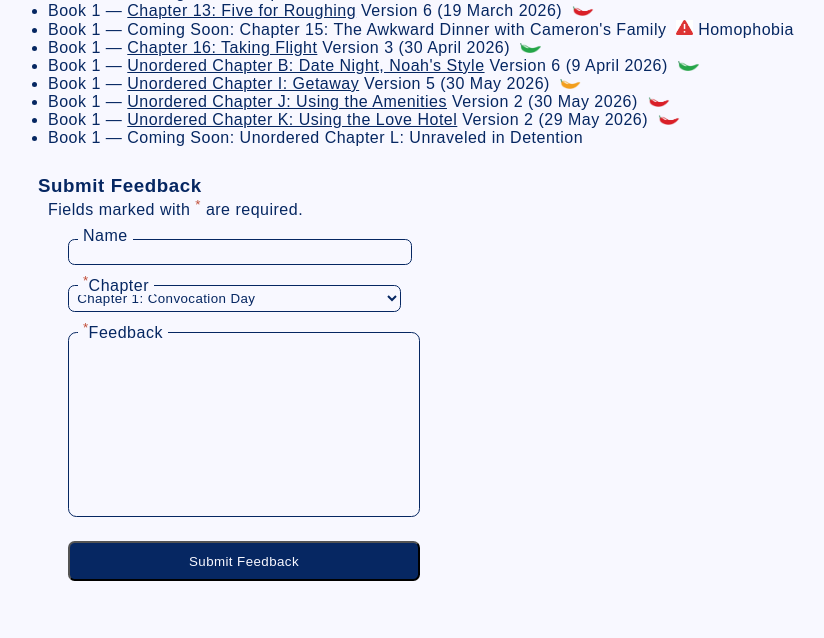
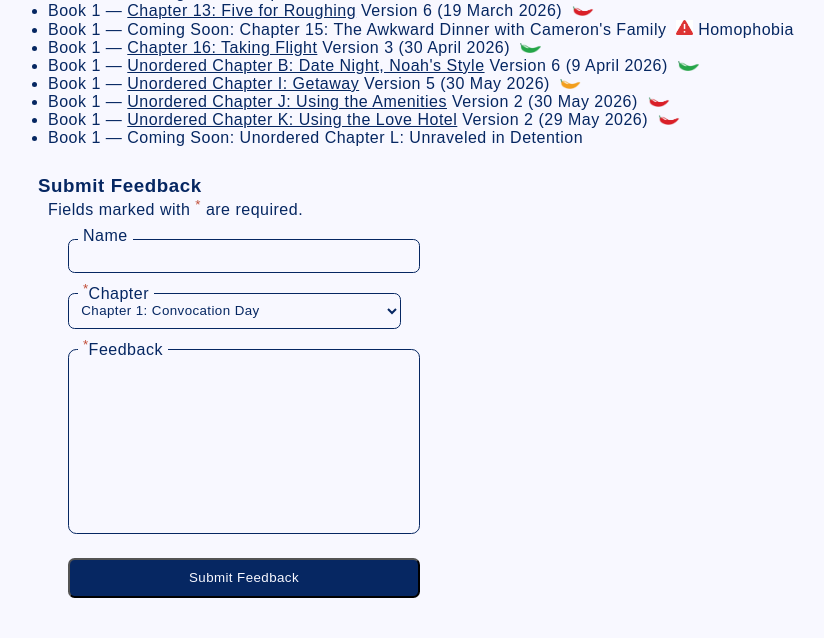
Before and after one commit to TechyScientist/johnnyconsole.com, a PHP site: page /cameroah/reviewers/index.php in a window 1280 px wide. Shown: the part 429-1067 px from the top of the page, without its empty margins (26-850 px from the left). Run offline with PHP 8.4, Linux system fonts and the light colour scheme; some libraries are stand-ins or nearby versions.

Commit message:
Update projects.css form input padding to be consistent with contact page form

```diff
--- a/assets/style/pages/projects.css
+++ b/assets/style/pages/projects.css
@@ -37,7 +37,7 @@ form input, form select {
     background-color: rgba(0,0,0,0);
     color: var(--blue);
     border: 0.0625em solid var(--blue);
-    padding: 0.313em;
+    padding: 0.625em;
     border-radius: 0.5em;
 }
 
```
